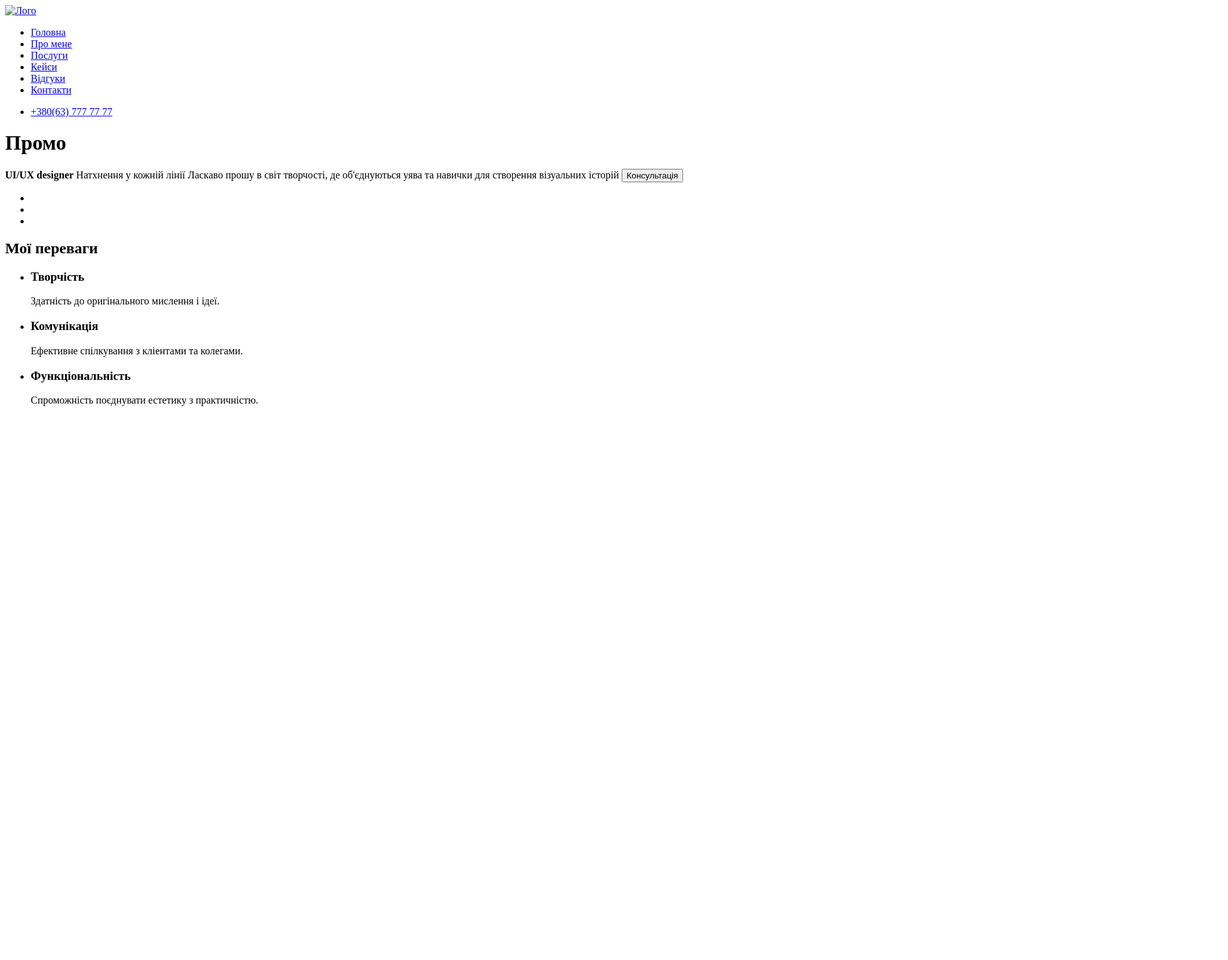
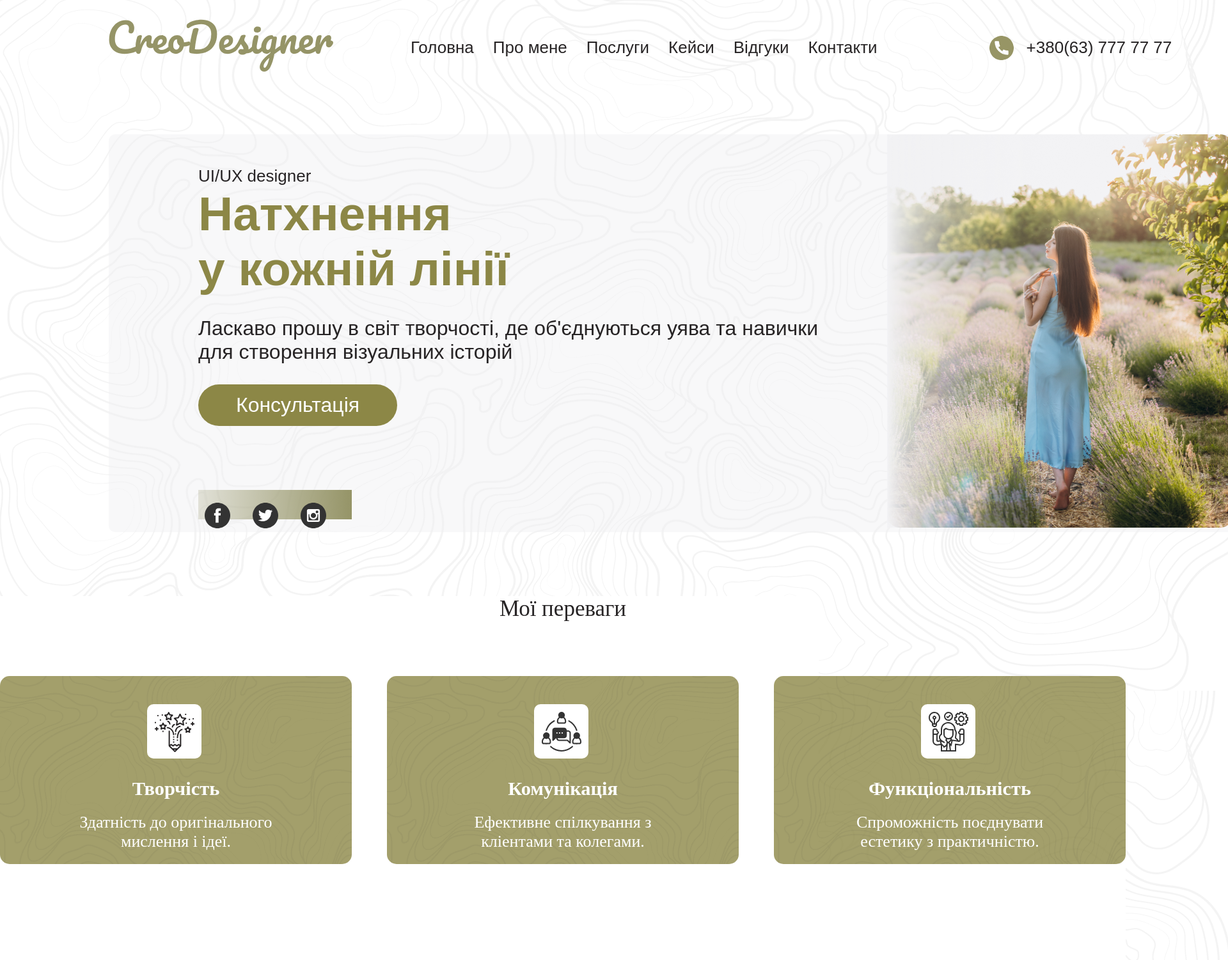
Before and after one commit to dev-hemul/masha-designer, a plain HTML site: page index.html in a window 1280 px wide. Shown: the top 1501 px of the page at 64% size, 1920 px wide, since content can reach past the window. Before the commit the page ends 800 px from the top, so only its background shows below. Drawn offline with Linux system fonts and the light colour scheme.

Commit message:
complete project

```diff
--- /dev/null
+++ b/css/style.css
@@ -0,0 +1,299 @@
+@font-face {
+    font-family: 'Montserrat-regular';
+    url('/fonts/'Montserrat-regular.ttf) format('truetype'),
+    font-weight: 400;
+    font-style: normal;
+}
+
+@font-face {
+    font-family: 'Montserrat-medium';
+    url('/fonts/'Montserrat-medium.ttf) format('truetype'),
+    font-weight: 500;
+    font-style: normal;
+}
+
+@font-face {
+    font-family: 'Montserrat-bold';
+    url('/fonts/'Montserrat-bold.ttf) format('truetype'),
+    font-weight: 700;
+    font-style: normal;
+}
+
+.visually-hidden:not(:focus):not(:active),
+input[type="checkbox"].visually-hidden,
+input[type="radio"].visually-hidden {
+    position: absolute;
+    width: 1px;
+    height: 1px;
+    margin: -1px;
+    border: 0;
+    padding: 0;
+    white-space: nowrap;
+    clip-path: inset(100%);
+    clip: rect(0 0 0 0);
+    overflow: hidden;
+}
+
+body {
+    padding: 0;
+    margin: 0;
+    border-collapse: collapse;
+    font-family: "Montserrat", "Arial", sans-serif;
+    color: #272425;
+    font-size: 26px;
+    font-style: normal;
+    font-weight: 400;
+    line-height: normal;
+    background-image: url("../img/main-background.png");
+}
+
+header, main {
+    width: 2100px;
+}
+
+header {
+    margin-bottom: 90px;
+}
+
+.background-image {
+    width: 1760px;
+    margin: 0 auto;
+}
+
+a {
+    text-decoration: none;
+    color: #272425;
+}
+
+img {
+    max-width: 100%;
+    height: auto;
+}
+
+.layout-navigation {
+    display: flex;
+}
+
+.navigation-list {
+    display: flex;
+    margin: 0;
+    margin-top: 30px;
+    padding: 0;
+    list-style: none;
+    flex-wrap: nowrap;
+    align-items: center;
+}
+
+.navigation-list li:first-child {
+    margin-right: 120px;
+}
+
+.navigation-list li:not(:first-child) {
+    margin-right: 30px;
+}
+
+.navigation-list li:last-child {
+    margin-right: 0;
+}
+
+.phone {
+    display: flex;
+    align-items: center;
+    padding: 0;
+    margin: 0;
+    margin-top: 30px;
+    margin-left: 195px;
+    list-style: none;
+}
+
+.phone:before {
+    content: "";
+    width: 38px;
+    height: 38px;
+    position: relative;
+    left: -20px;
+    background-image: url("../img/phone.svg");
+}
+
+h1 {
+    padding: 0;
+    margin: 0;
+}
+
+.promo-banner {
+    display: flex;
+    justify-content: space-between;
+    background-color: rgba(242, 242, 244, 0.5);
+    border-radius: 10px;
+}
+
+.promo-photo {
+    order: 2;
+}
+
+.promo-text {
+    width: 1000px;
+    margin-top: 50px;
+    margin-left: 140px;
+}
+
+.promo-text-list {
+    margin: 0;
+    padding: 0;
+    list-style: none;
+}
+
+.promo-text-list li b {
+    font-weight: 500;
+}
+
+.slogan {
+    color: #8C8746;
+    font-size: 75px;
+    font-style: normal;
+    font-weight: 700;
+    line-height: normal;
+}
+
+.slogan-text {
+    font-family: 'Montserrat-regular', sans-serif;
+    color: #272425;
+    font-size: 32px;
+}
+
+.button {
+    font-family: 'Montserrat-regular', sans-serif;
+    font-weight: 400;
+    padding: 14px 59px;
+    background-color: #8C8746;
+    border: none;
+    border-radius: 79px;
+    color: #FFF;
+    font-size: 32px;
+    margin-bottom: 100px;
+}
+
+.social-container {
+    background: linear-gradient(270deg, #959467 0%, rgba(217, 217, 217, 0.00) 129.81%);
+    width: 240px;
+    height: 46px;
+}
+
+.social {
+    width: 200px;
+    display: flex;
+    justify-content: space-between;
+    margin: 0;
+    padding: 0;
+    list-style: none;
+}
+
+.social-button {
+    display: flex;
+    margin-top: 20px;
+    margin-left: 10px;
+    width: 40px;
+    height: 40px;
+}
+
+footer {
+    background-color: #ffffff;
+    margin-top: 30px;
+}
+
+.advantages > div {
+    width: 100%;
+    height: 150px;
+    background-color: #fff;
+}
+
+.advantages-title {
+    color: #272425;
+    font-family: Montserrat;
+    font-size: 35px;
+    font-weight: 400;
+    margin: 0;
+    margin-top: 100px;
+    margin-bottom: 85px;
+    text-align: center;
+}
+
+.advantages-list {
+    display: flex;
+    justify-content: space-between;
+    padding: 0;
+    margin: 0;
+    list-style: none;
+}
+
+.container-block-footer {
+    display: flex;
+    align-content: flex-start;
+    flex-direction: column;
+    width: 390px;
+    margin: 0 auto;
+}
+
+.container-block-footer span {
+    margin-top: 44px;
+    margin-bottom: 30px;
+}
+
+.advantages-list li {
+    margin-right: 40px;
+    background-image: url("../img/line.png");
+    background-color: rgba(140, 135, 70, 0.8);
+    border-radius: 15px;
+    width: 550px;
+}
+
+.advantages-list li:last-child {
+    margin-right: 0;
+}
+
+.advantages-list li p {
+    font-family: Montserrat, serif;
+    color: #ffffff;
+    text-align: center;
+    margin: 0;
+    margin-bottom: 20px;
+}
+
+.art:before {
+    display: block;
+    position: relative;
+    left: 150px;
+    content: "";
+    width: 85px;
+    height: 85px;
+    background-image: url("../img/art.svg");
+}
+
+.communication:before {
+    display: block;
+    position: relative;
+    left: 150px;
+    content: "";
+    width: 85px;
+    height: 85px;
+    background-image: url("../img/communication.svg");
+}
+
+.functionality:before {
+    display: block;
+    position: relative;
+    left: 150px;
+    content: "";
+    width: 85px;
+    height: 85px;
+    background-image: url("../img/functionality.svg");
+}
+
+h3 {
+    font-family: Montserrat, serif;
+    color: #ffffff;
+    margin: 0;
+    margin-bottom: 20px;
+    padding: 0;
+    text-align: center;
+}
--- a/index.html
+++ b/index.html
@@ -1,19 +1,24 @@
 <!DOCTYPE html>
 <html lang="ua">
 <head>
-    <link rel="stylesheet" href="style.css">
+    <link rel="stylesheet" href="css/style.css">
     <meta charset="UTF-8">
     <meta name="keywords" content="дизайнер, Марія Палажченко, послуги дизайнера">
     <meta name="description" content="Професійний дизайнер із Прилук. Креативні та сучасні рішення для вашого бізнесу. Портфоліо, послуги та контакти на сайті.">
     <title>Дизайнер Марія Палажченко: створюємо неповторний світ разом!</title>
 </head>
 <body>
+
     <header>
-        <nav>
-            <a href="#">
-                <img src="" alt="Лого">
-            </a>
-            <ul>
+        <div class="background-image">
+        <nav class="main-navigation">
+            <div class="layout-navigation">
+                <ul class="navigation-list">
+                <li>
+                <a href="#">
+                <img src="img/main-logo.svg" width="352" height="83" alt="Лого">
+                </a>
+                </li>
                 <li>
                     <a href="#">Головна</a>
                 </li>
@@ -37,40 +42,87 @@
             <ul class="phone">
                 <li><a href="tel:+380637777777">+380(63) 777 77 77</a></li>
             </ul>
+            </div>
         </nav>
+        </div>
     </header>
+
     <main>
-        <h1 class="visually-hidden">Промо</h1>
+        <div class="background-image">
+        <h1 class="visually-hidden">Портфоліо</h1>
         <section class="promo-banner">
-            <b>UI/UX designer</b>
-            <span class="slogan">Натхнення у кожній лінії</span>
-            <span class="slogan-text"> Ласкаво прошу в світ творчості, де об'єднуються уява та навички для створення візуальних історій</span>
-            <button class="button">Консультація</button>
+            <div class="promo-photo">
+            <img src="img/promo-photo2.png" width="545" height="615" alt="Фото дизайнера">
+            </div>
+            <div class="promo-text">
+                <ul class="promo-text-list">
+            <li>
+                <b>UI/UX designer</b>
+            </li>
+            <li>
+                <span class="slogan">Натхнення <br> у кожній лінії</span>
+            </li>
+            <li>
+                <p class="slogan-text"> Ласкаво прошу в світ творчості, де об'єднуються уява та навички для створення візуальних історій</p>
+            </li>
+                </ul>
+            <button class="button" type="button">Консультація</button>
+
+                <div class="social-container">
             <ul class="social">
-                <li><a href="https://facebook.com"></a></li>
-                <li><a href="https://twitter.com"></a></li>
-                <li><a href="https://instagram.com"></a></li>
+                <li>
+                    <a class="social-button" href="https://facebook.com"><span class="visually-hidden">Фейсбук</span>
+                        <svg viewBox="0 0 32 32" xml:space="preserve" xmlns="http://www.w3.org/2000/svg" xmlns:xlink="http://www.w3.org/1999/xlink"><g id="Flat_copy"><g><path d="M16,0C7.163,0,0,7.163,0,16c0,8.836,7.163,16,16,16s16-7.164,16-16C32,7.163,24.837,0,16,0z" fill="#333333"/></g><path d="M13.69,24.903h3.679v-8.904h2.454l0.325-3.068h-2.779l0.004-1.536c0-0.8,0.076-1.229,1.224-1.229h1.534   V7.097h-2.455c-2.949,0-3.986,1.489-3.986,3.992v1.842h-1.838v3.069h1.838V24.903z" fill="#FFFFFF"/></g></svg>
+                    </a>
+                </li>
+                <li>
+                    <a class="social-button" href="https://twitter.com"><span class="visually-hidden">Твиттер</span>
+                        <svg viewBox="0 0 32 32" xml:space="preserve" xmlns="http://www.w3.org/2000/svg" xmlns:xlink="http://www.w3.org/1999/xlink"><g id="Flat_copy"><g><path d="M16,0C7.163,0,0,7.163,0,16c0,8.836,7.163,16,16,16s16-7.164,16-16C32,7.163,24.837,0,16,0z" fill="#333333"/></g><path d="M18.226,8.886c-1.59,0.579-2.595,2.071-2.481,3.704l0.038,0.63l-0.636-0.077   c-2.315-0.296-4.338-1.299-6.056-2.984l-0.84-0.836L8.036,9.94c-0.458,1.376-0.165,2.83,0.789,3.808   c0.509,0.54,0.394,0.617-0.483,0.296c-0.305-0.103-0.573-0.18-0.598-0.141c-0.089,0.09,0.216,1.26,0.458,1.724   c0.331,0.644,1.005,1.273,1.743,1.647l0.624,0.296L9.83,17.581c-0.712,0-0.738,0.013-0.661,0.284   c0.254,0.836,1.259,1.724,2.379,2.11l0.789,0.27l-0.687,0.412c-1.018,0.593-2.214,0.927-3.41,0.951   c-0.573,0.013-1.044,0.064-1.044,0.103c0,0.128,1.553,0.848,2.455,1.132c2.71,0.836,5.929,0.475,8.346-0.952   c1.718-1.016,3.435-3.036,4.237-4.992c0.433-1.041,0.865-2.945,0.865-3.858c0-0.592,0.038-0.669,0.75-1.376   c0.42-0.412,0.814-0.862,0.891-0.99c0.128-0.245,0.114-0.245-0.534-0.026c-1.081,0.386-1.234,0.335-0.699-0.244   c0.394-0.412,0.865-1.158,0.865-1.376c0-0.038-0.191,0.026-0.407,0.141c-0.229,0.129-0.738,0.322-1.12,0.437l-0.687,0.219   L21.535,9.4c-0.344-0.231-0.826-0.489-1.081-0.566C19.804,8.654,18.812,8.68,18.226,8.886z" fill="#FFFFFF"/></g></svg>
+                    </a>
+                </li>
+                <li>
+                    <a class="social-button" href="https://instagram.com"><span class="visually-hidden">Инстаграм</span>
+                        <svg viewBox="0 0 32 32" xml:space="preserve" xmlns="http://www.w3.org/2000/svg" xmlns:xlink="http://www.w3.org/1999/xlink"><g id="Flat_copy"><g><path d="M16,0C7.163,0,0,7.163,0,16c0,8.836,7.163,16,16,16s16-7.164,16-16C32,7.163,24.837,0,16,0z" fill="#333333"/></g><path d="M22.057,7.93H9.943c-1.14,0-2.019,0.879-2.019,2.019v12.113c0,1.14,0.879,2.019,2.019,2.019h12.113   c1.14,0,2.019-0.879,2.019-2.019V9.949C24.076,8.808,23.196,7.93,22.057,7.93z M16.012,12.833c1.791,0,3.243,1.407,3.243,3.142   c0,1.735-1.452,3.142-3.243,3.142c-1.79,0-3.242-1.408-3.242-3.142C12.77,14.239,14.222,12.833,16.012,12.833z M22.057,21.557   c0,0.354-0.151,0.505-0.505,0.505H10.448c-0.353,0-0.505-0.151-0.505-0.505v-7.066l1.258,0.274   c-0.135,0.439-0.208,0.903-0.208,1.385c0,2.684,2.248,4.863,5.018,4.863c2.772,0,5.019-2.178,5.019-4.863   c0-0.482-0.073-0.946-0.208-1.385l1.234-0.274V21.557z M22.057,12.472c0,0.279-0.226,0.505-0.505,0.505h-2.019   c-0.279,0-0.505-0.226-0.505-0.505v-2.019c0-0.279,0.226-0.505,0.505-0.505h2.019c0.279,0,0.505,0.226,0.505,0.505V12.472z" fill="#FFFFFF"/></g></svg>
+                    </a>
+                </li>
             </ul>
+                </div>
+            </div>
+
         </section>
+        </div>
     </main>
     <footer>
+        <div class="background-image">
         <h2 class="advantages-title">Мої переваги</h2>
-        <section class="advantages-list">
-            <ul>
+
+        <section class="advantages">
+            <ul class="advantages-list">
                 <li>
+                    <div class="container-block-footer">
+                        <span class="art"></span>
                     <h3>Творчість</h3>
-                    <p>Здатність до оригінального мислення і ідеї.</p>
+                    <p>Здатність до оригінального<br> мислення і ідеї.</p>
+                    </div>
                 </li>
                 <li>
+                    <div class="container-block-footer">
+                        <span class="communication"></span>
                     <h3>Комунікація</h3>
                     <p>Ефективне спілкування з кліентами та колегами.</p>
+                        </div>
                 </li>
                 <li>
+                    <div class="container-block-footer">
+                        <span class="functionality"></span>
                     <h3>Функціональність</h3>
                     <p>Спроможність поєднувати естетику з практичністю.</p>
+                        </div>
                 </li>
             </ul>
+            <div></div>
         </section>
+        </div>
     </footer>
 </body>
 </html>
```
Also changed, not shown: fonts/Montserrat-Bold.ttf (added), fonts/Montserrat-Medium.ttf (added), fonts/Montserrat-Regular.ttf (added), img/art.svg (added), img/communication.svg (added), img/functionality.svg (added), img/group-8.png (added), img/line.png (added), img/main-background.png (added), img/main-logo.svg (added), img/phone.svg (added), img/picture-1.svg (added), img/picture-2.svg (added), img/picture-3.svg (added), 2 more files.
